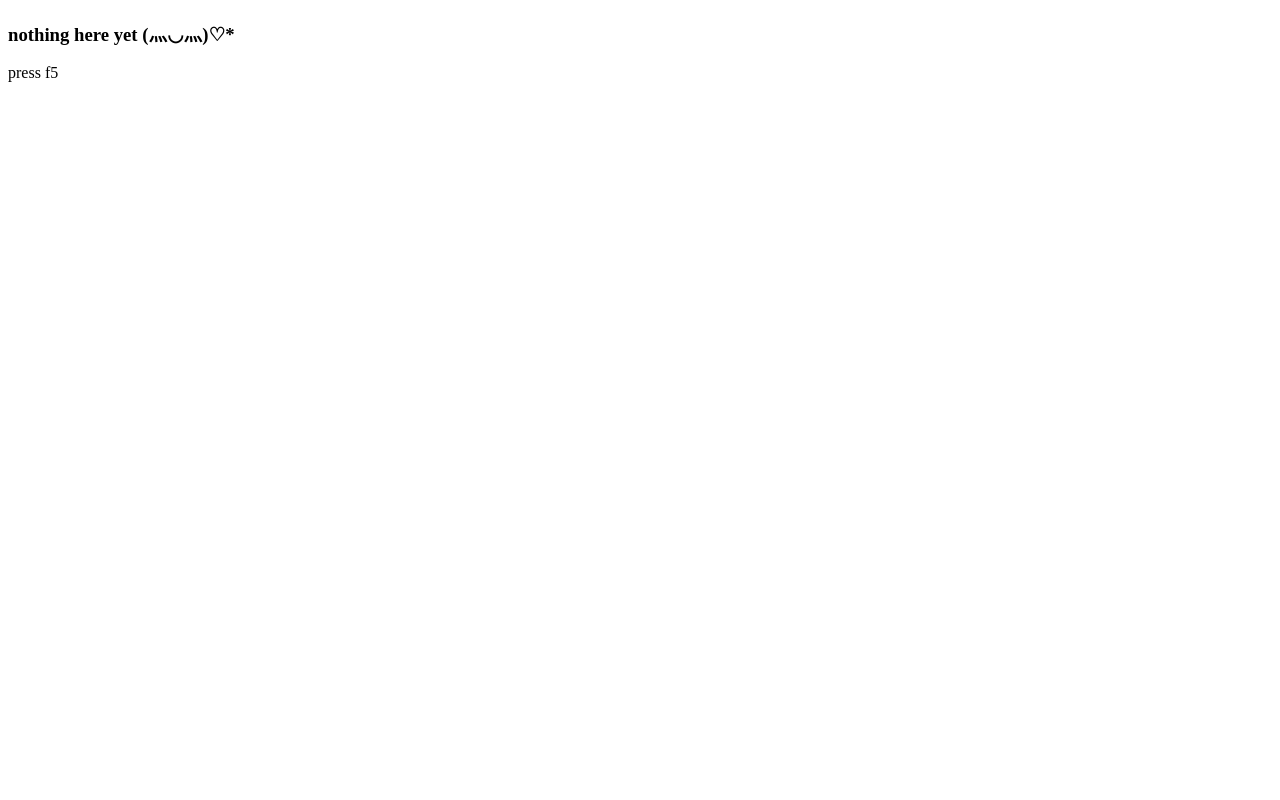
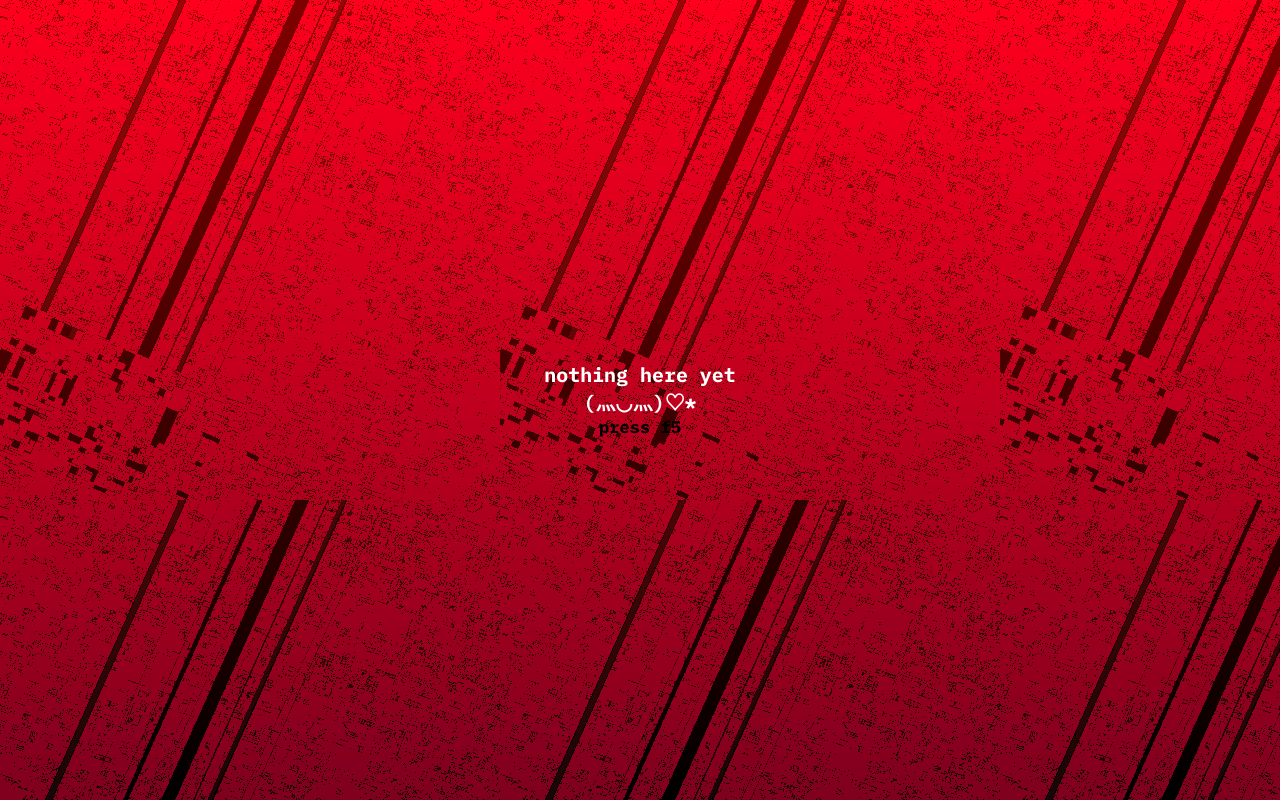
Before and after one commit to sxpphickat/sxpphickat.github.io, a plain HTML site: page index.html in a window 1280 px wide. Drawn offline with Linux system fonts and the light colour scheme.

Commit message:
add sytles thanks to mestrinho

```diff
--- /dev/null
+++ b/css/style.css
@@ -0,0 +1,25 @@
+
+* {
+	margin: 0;
+	padding: 0;
+	box-sizing: border-box;
+}
+
+body {
+	color: white;
+	font-size: 1.0666rem;
+	background-image: linear-gradient(
+    to bottom,
+    rgba(255, 0, 0, 0.5),
+    rgba(0, 0, 0, 0.5)
+  ), url("../images/xcopy.gif");
+	font-family: 'IBM PLEX MONO', sans-serif;
+}
+
+.container {
+	display: flex;
+	justify-content: center;
+	align-items: center;
+	flex-direction: column;
+	height: 100vh;
+}
--- a/index.html
+++ b/index.html
@@ -1,13 +1,21 @@
 <!DOCTYPE html>
 <html lang="en">
 <head>
+	<link rel="preconnect" href="https://fonts.googleapis.com">
+	<link rel="preconnect" href="https://fonts.gstatic.com" crossorigin>
+	<link href="https://fonts.googleapis.com/css2?family=IBM+Plex+Mono:wght@700&display=swap" rel="stylesheet">
 	<meta charset="UTF-8">
 	<meta name="viewport" content="width=device-width, initial-scale=1.0">
+	<link rel="stylesheet" href="./css/style.css">
+
 	<title>kat</title>
 </head>
 <body>
-	<h3 id="666"></h3>
-	<p>press f5</p>
-	<script src="js/main.js"></script>
+	<div class="container">
+		<h3>nothing here yet</h3>
+		<h3 id="666"></h3>
+		<p style="color: black;">press f5</p>
+		<script src="js/main.js"></script>
+	</div>
 </body>
 </html>
--- a/js/main.js
+++ b/js/main.js
@@ -26,7 +26,7 @@ function kaomoji() {
 
 function modify_h1() {
 	let element = document.getElementById("666");
-	element.innerHTML = "nothing here yet	" + kaomoji();
+	element.innerHTML = kaomoji();
 }
 
 modify_h1();
```
Also changed, not shown: images/xcopy.gif (added).
